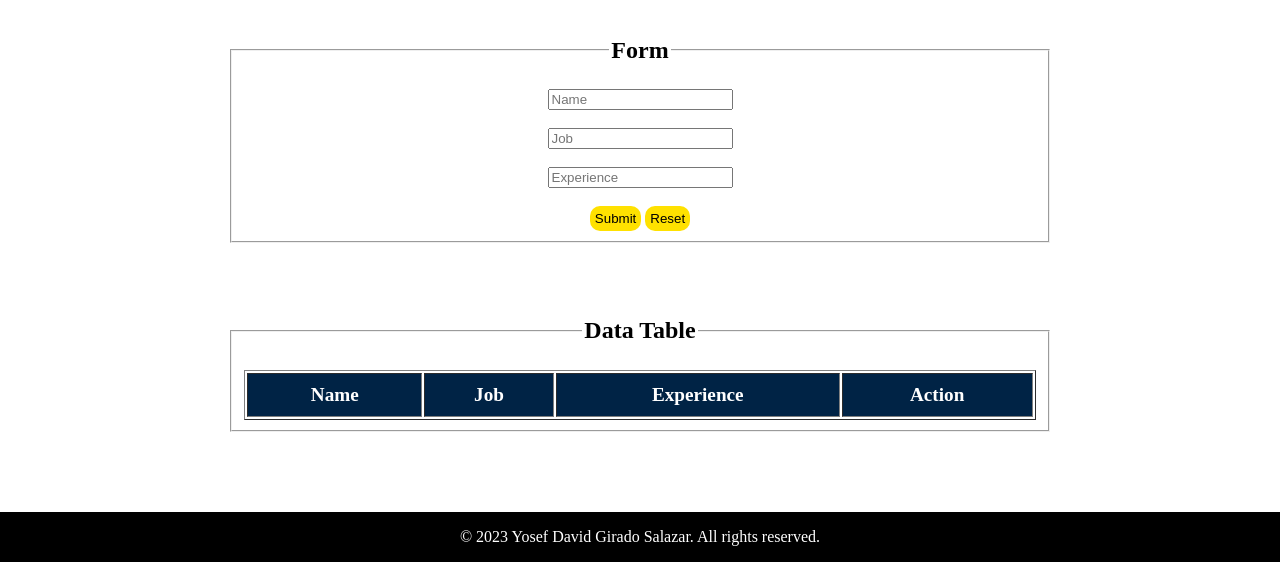
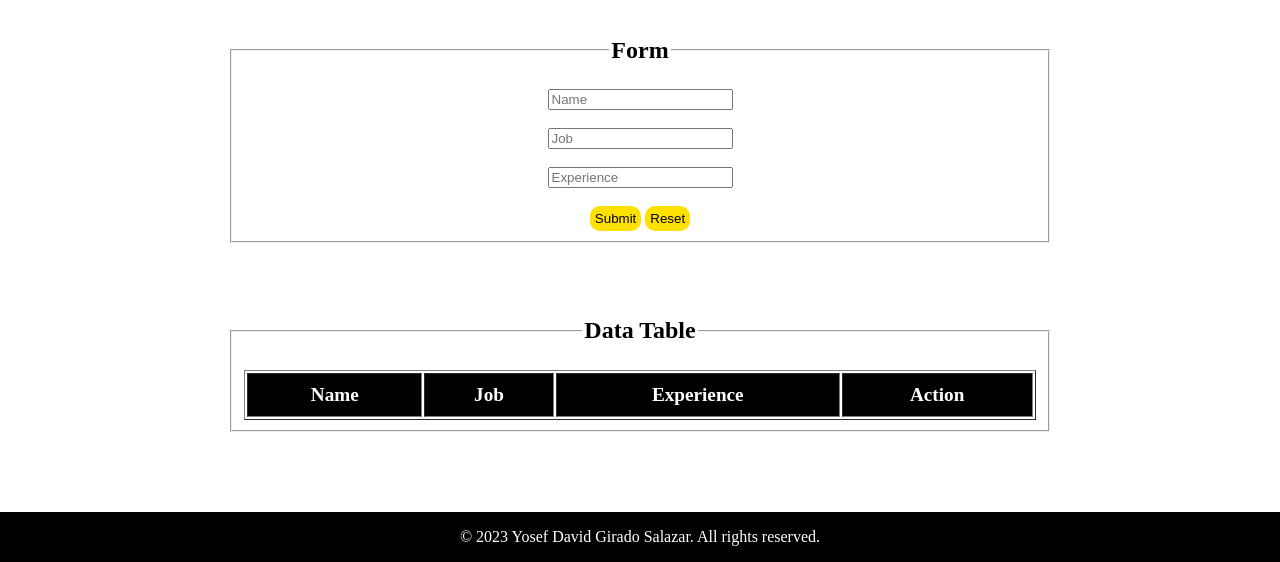
Before and after one commit to yfdd617235/Proyect_2_CRUD, a plain HTML site: page Index.html in a window 1280 px wide. Shown: the part 238-800 px from the top of the page. Drawn offline with Linux system fonts and the light colour scheme.

Commit message:
update table color

```diff
--- a/style.css
+++ b/style.css
@@ -72,7 +72,7 @@ fieldset{
     /* text-shadow: 5px 5px 5px black; */
     font-size: larger;
     padding: 10px;
-    background-color: #002345;
+    background-color: black;
     color: var(--white);
 }
 
```
